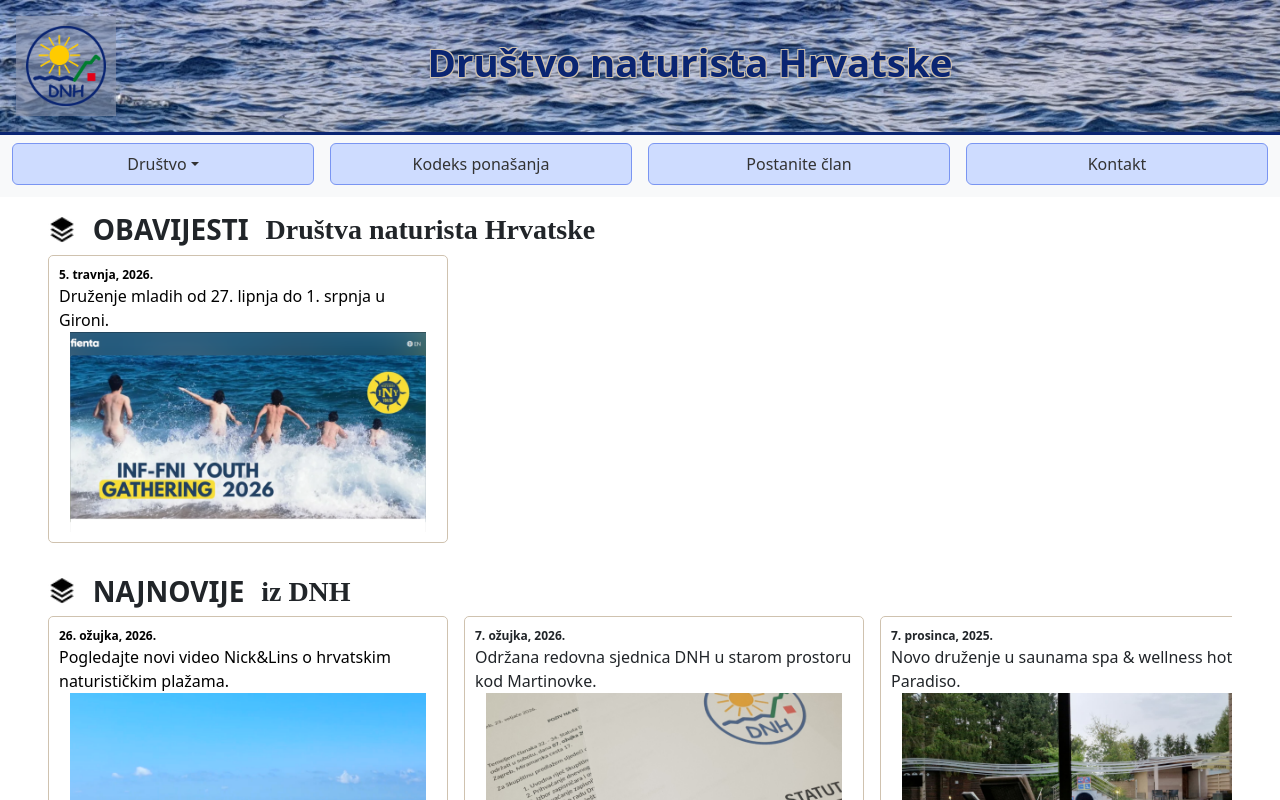
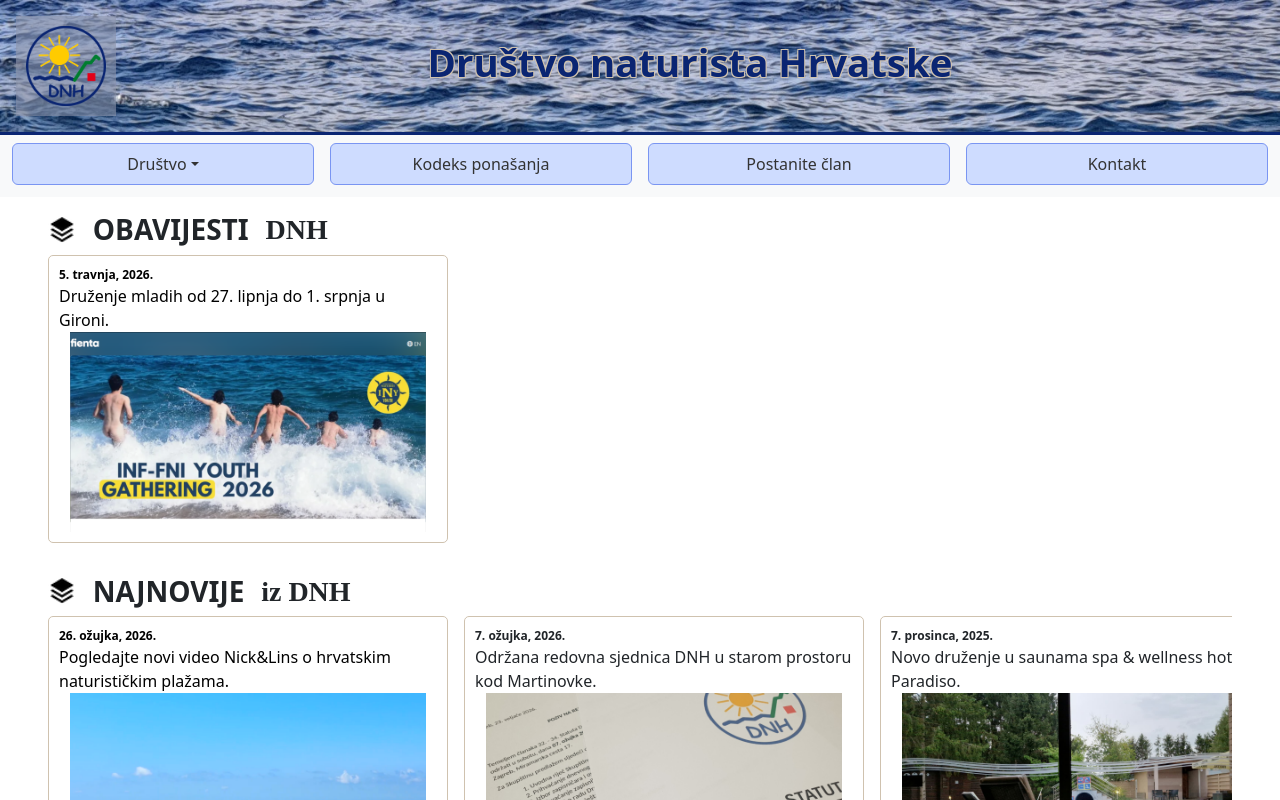
Before and after one commit to ReasonSharp/dnh-web, an Angular app: page / in a window 1280 px wide. Shown: the top 800 px of the page. Built offline with nearby package versions, Linux system fonts and the light colour scheme.

Commit message:
kraći tag za obavijesti

```diff
--- a/src/app/index/index.component.html
+++ b/src/app/index/index.component.html
@@ -2,7 +2,7 @@
     <div class="container-fluid px-lg-5 px-sm-1 mt-3 text-center">
      <div class="row mb-4">
       <div class="d-flex flex-column align-items-start col-12">
-       <h2>OBAVIJESTI<div class="news-cursive">Društva naturista Hrvatske</div>
+       <h2>OBAVIJESTI<div class="news-cursive">DNH</div>
        </h2>
        <div class="news-scroller">
         <div class="d-flex flex-row gap-3 text-start">
```
